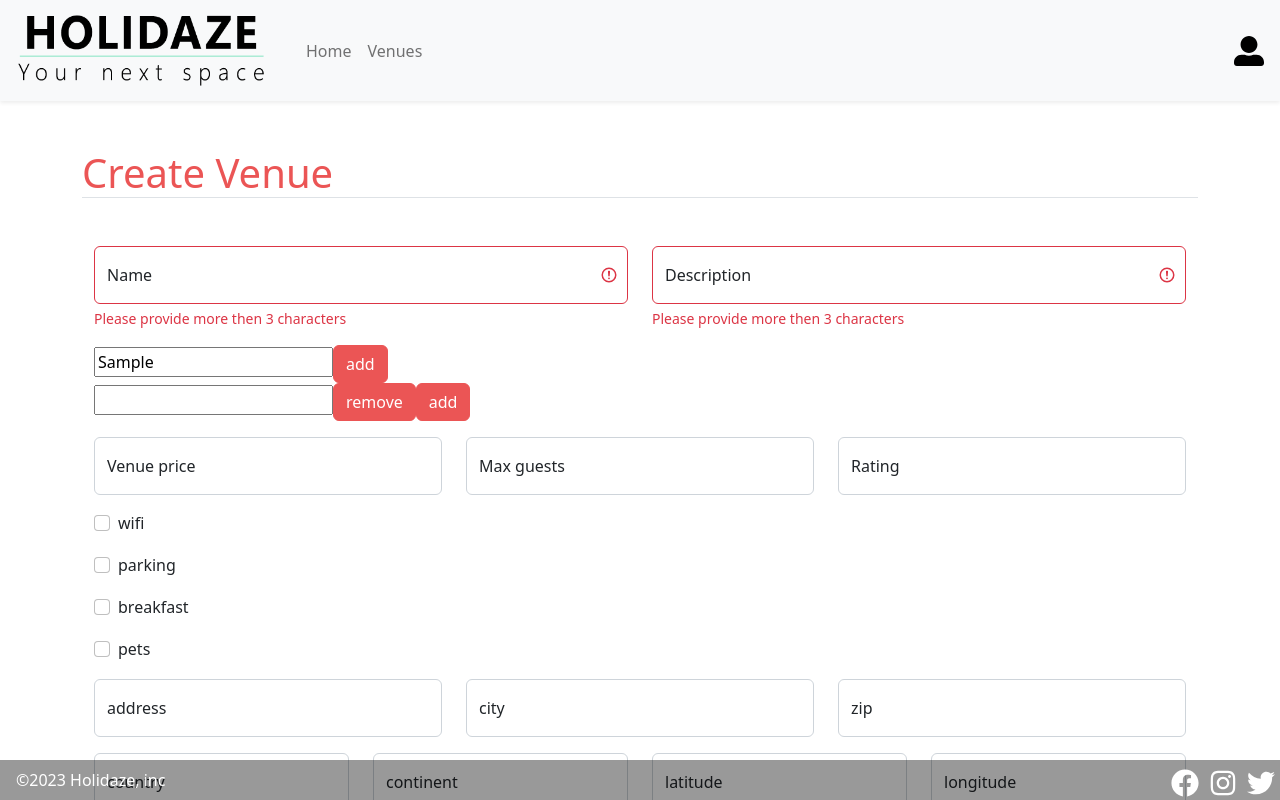
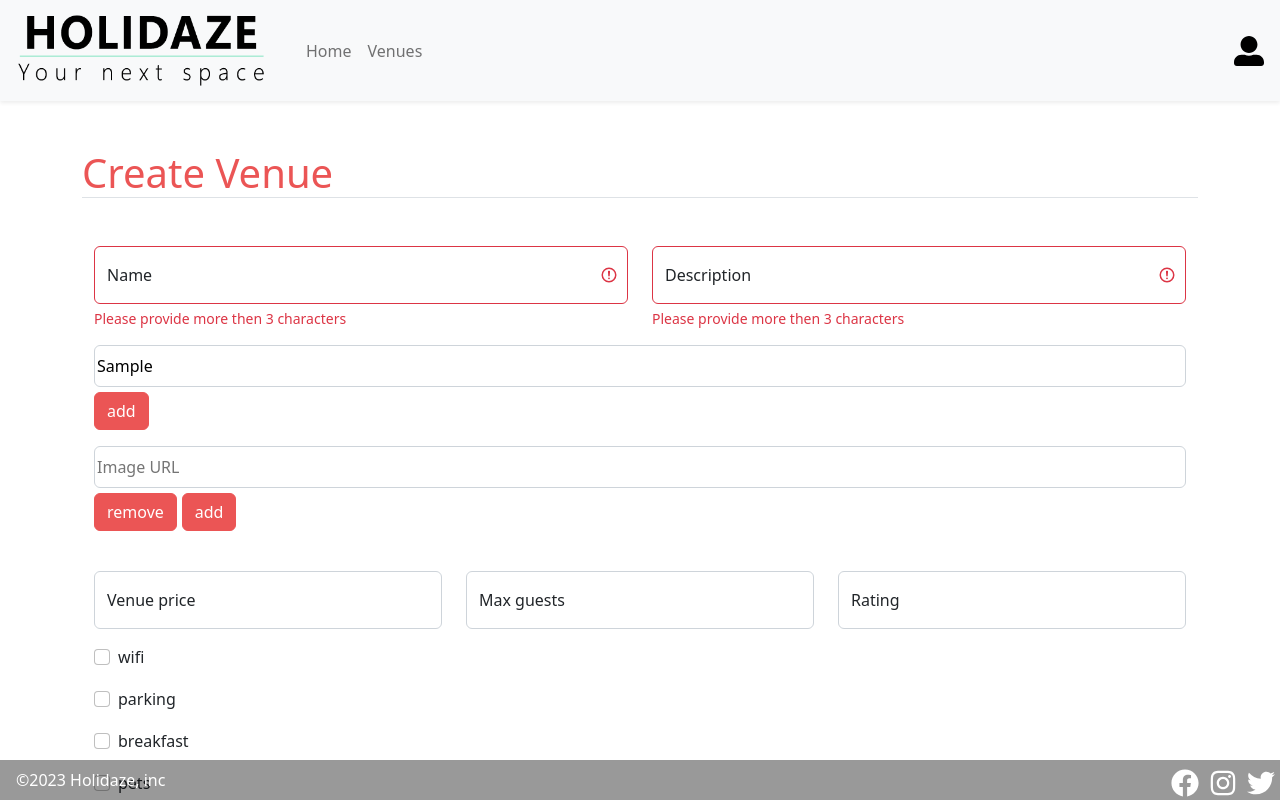
Before and after one commit to adrianBrands/projcet-exam-2, a React (Create React App) app: page /create-venue in a window 1280 px wide. Both pictures are taken after typing "Sample" into the empty fields and a click on the button "add". Shown: the top 800 px of the page. Built offline with nearby package versions, Linux system fonts and the light colour scheme.

Commit message:
added styling to udpate en create image url field

```diff
--- a/src/components/forms/Create.jsx
+++ b/src/components/forms/Create.jsx
@@ -54,7 +54,7 @@ export default function Create() {
   return (
     <Formik
       validationSchema={schema}
-      onSubmit={onSubmit}
+      onSubmit={console.log}
       initialValues={{
         name: "",
         description: "",
@@ -114,7 +114,7 @@ export default function Create() {
               </Form.Group>
 
               <Form.Group>
-                <FloatingLabel controlId="floatingInputImage" label="" className="mb-3">
+                <FloatingLabel controlId="floatingInputImage" label="" className="mb-4">
                   <FieldArray
                     type="url"
                     placeholder="image"
@@ -131,10 +131,10 @@ export default function Create() {
                         <div>
                           {media.map((image, index) => (
                             <div key={index}>
-                              <Field name={`media[${index}]`} />
-                              {index > 0 && <Button onClick={() => remove(index)}>remove</Button>}
+                              <Field placeholder="Image URL" className="field" name={`media[${index}]`} />
+                              {index > 0 && <Button className="mb-3 remove" onClick={() => remove(index)}>remove</Button>}
 
-                              <Button onClick={() => push("")}>add</Button>
+                              <Button className="mb-3 add" onClick={() => push("")}>add</Button>
                             </div>
                           ))}
                         </div>
--- a/src/components/forms/Update.jsx
+++ b/src/components/forms/Update.jsx
@@ -138,10 +138,10 @@ export default function Update(props) {
                         <div>
                           {media.map((image, index) => (
                             <div key={index}>
-                              <Field name={`media[${index}]`} />
-                              {index > 0 && <Button onClick={() => remove(index)}>remove</Button>}
+                              <Field placeholder="Image URL" className="field" name={`media[${index}]`} />
+                              {index > 0 && <Button className="remove mb-2" onClick={() => remove(index)}>remove</Button>}
 
-                              <Button onClick={() => push("")}>add</Button>
+                              <Button className="add mb-2" onClick={() => push("")}>add</Button>
                             </div>
                           ))}
                         </div>
--- a/src/components/venues/VenueById.jsx
+++ b/src/components/venues/VenueById.jsx
@@ -7,7 +7,6 @@ import { useState, useRef, useEffect } from "react";
 import UseDelete from "../../hooks/useDelete";
 import moment from "moment";
 import Map from "../map/map";
-
 
 export default function VenueById(data) {
   const [isShown, setIsShown] = useState(false);
@@ -187,9 +186,6 @@ export default function VenueById(data) {
         </Row>
         {location.lat === 0 && location.lng === 0 ? null : <Map lat={location.lat} lng={location.lng} />}
       </Container>
-
-
-
     </>
   );
 }
--- /dev/null
+++ b/src/scss/register.scss
@@ -0,0 +1,13 @@
+.field{
+  width: 100%;
+  border-radius: 0.375rem;
+  border: 1px solid #ced4da;
+
+    height: calc(2.5rem + 2px);
+    line-height: 1.25;
+    margin-bottom: 5px;
+}
+
+.remove{
+  margin-right: 5px;
+}
--- a/src/scss/styles.scss
+++ b/src/scss/styles.scss
@@ -31,3 +31,4 @@ html {
 @import "./carousel.scss";
 @import "./calendar.scss";
 @import "./map.scss";
+@import "./register.scss";
```
Lines whose indentation alone changed are shown as unchanged.
